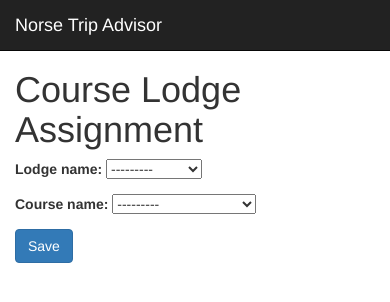
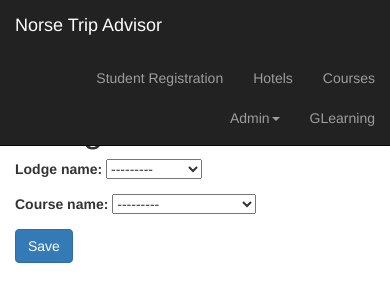
Before and after one commit to dichha/NorseTrip, a Django app: page /clAssignment in a window 390 px wide. Shown: the top 302 px of the page. Run offline with Django 3.2, Linux system fonts and the light colour scheme; data comes from the database, SQL or seed files in the repository; both versions use the stored data as it was after the commit; some libraries are stand-ins or nearby versions.

Commit message:
nav changes

```diff
--- a/norsetrip/tripadvise/models.py
+++ b/norsetrip/tripadvise/models.py
@@ -127,6 +127,7 @@ class User(models.Model):
 		return self.email
 
 	userId =  models.AutoField(primary_key = True, db_column = "UserId")
+	fullName = models.CharField(max_length = 50, db_column = "Name")
 	email = models.EmailField(db_column = "Email", max_length = 24)
 
 	ROLE_CHOICES = (('PROFESSOR', 'PROFESSOR'),
@@ -135,6 +136,9 @@ class User(models.Model):
 	                ('FACULTY', 'FACULTY'),
                 )
 	role = models.CharField(max_length = 9, choices = ROLE_CHOICES, db_column = "ROLE")
+	def get_absolute_url(self):
+		return reverse('tripadvise.views.user_detail',args=[str(self.userId)])
+
 
 class Review(models.Model):
 	def __int__(self):
@@ -171,7 +175,7 @@ class Review(models.Model):
 	comment = models.TextField(db_column = "Comment")
 	pub_date = models.DateTimeField(db_column = "Date")
 
-class Course_Assignment(models.Model):
+class Course_User_Assignment(models.Model):
 	def __int__(self):
 		return self.courseAssignId
 
--- a/norsetrip/tripadvise/templates/tripadvise/base.html
+++ b/norsetrip/tripadvise/templates/tripadvise/base.html
@@ -5,11 +5,88 @@
 #sign-in {
 color: lightgray;
 }
+/* Clearfix */
+.clearfix:before,
+.clearfix:after {
+    content: " ";
+    display: table;
+}
+.clearfix:after {
+    clear: both;
+}
+.clearfix {
+    *zoom: 1;
+}
+
+}
+nav {
+    position: relative;
+}
+
+nav li {
+    display: inline;
+    float: right;
+}
+nav a {
+    display: inline-block;
+    text-align: center;
+}
+nav li:last-child a {
+    border-right: 0;
+}
+nav a:hover, nav a:active {
+    background-color: #8c99a4;
+}
+nav a#pull {
+    display: none;
+}
+
+/* When the screen is less than 680 pixels wide, hide all list items,
+except for the first one ("Home"). Show the list item that contains
+the link to open and close the topnav (li.icon) */
+@media screen and (max-width:680px) {
+  ul.topnav li:not(:first-child) {display: none;}
+  ul.topnav li.icon {
+    float: right;
+    display: inline-block;
+  }
+}
+
+/* The "responsive" class is added to the topnav with JavaScript when
+the user clicks on the icon. This class makes the topnav look good on
+small screens */
+@media screen and (max-width:680px) {
+  ul.topnav.responsive {position: relative;}
+  ul.topnav.responsive li.icon {
+    position: absolute;
+    right: 0;
+    top: 0;
+  }
+  ul.topnav.responsive li {
+    float: none;
+    display: inline;
+  }
+  ul.topnav.responsive li a {
+    display: block;
+    text-align: left;
+  }
+}
+/*Smartphone*/
+@media only screen and (max-width : 320px) {
+    nav li {
+        display: block;
+        float: none;
+        width: 100%;
+    }
+    nav li a {
+        border-bottom: 1px solid #576979;
+    }
+}
 
 </style>
 
 <head>
-
+    <meta name="viewport" content="width=device-width,initial-scale=1, maximum-scale=1">
     <meta charset="utf-8">
     <meta http-equiv="X-UA-Compatible" content="IE=edge">
     <meta name="viewport" content="width=device-width, initial-scale=1">
@@ -18,7 +95,7 @@
     <meta name="google-signin-scope" content="profile email">
     <meta name="google-signin-client_id" content="83536201782-ftd54feptc5nm4dj3l009bktu41uaaiq.apps.googleusercontent.com">
 
-    <script src="https://apis.google.com/js/platform.js" async defer></script>
+
 
     <title>Norse Trip Advisor</title>
 
@@ -28,6 +105,8 @@
 
     <!-- Custom CSS -->
     <link rel="stylesheet" href="{% static 'css/tripadvise.css' %}">
+    <link rel="stylesheet" href="http://maxcdn.bootstrapcdn.com/bootstrap/3.3.6/css/bootstrap.min.css">
+
 
 </head>
 
@@ -35,33 +114,32 @@
 
     <!-- Navigation -->
     <nav class="navbar navbar-inverse navbar-fixed-top" role="navigation">
-        <div class="container">
+        <div class="container-fluid">
             <!-- Brand and toggle get grouped for better mobile display -->
             <div class="navbar-header">
                 <a class="navbar-brand" href="/">Norse Trip Advisor</a>
             </div>
             <!-- Collect the nav links, forms, and other content for toggling -->
-            <div class="collapse navbar-collapse" id="bs-example-navbar-collapse-1">
                 <ul class="nav navbar-nav navbar-right">
-                {% if user and not user.is_anonymous %}
                     <li> <a href="/courses.html">Courses</a> </li>
                     <li> <a href="/hotels.html">Hotels</a> </li>
-                    <li><a href="{% url 'post_course' %}" class="top-menu">Enter Course</a></li>
-                    <li> <a href="{% url 'post_lodge' %}" class="top-menu">Enter Lodge</a> </li>
-                    <li><a href="{% url 'clAssignment' %}" class="top_menu">C&L Assign</a></li>
+                    <li><a href="{% url 'post_user' %}" class="top_menu">Student Registration</a></li>
                     <li> <a href="http://www.luther.edu/global-learning/">GLearning</a> </li>
-                    <li> <a>Hello {{ user.get_full_name|default:user.username }}</a> </li>
-                    <li id="sign-out"><a href="{% url 'auth:logout' %}?next={{ request.path }}">Logout</a> </li>
-                {% else %}
-                	<li> <a href="{% url 'social:begin' 'google-oauth2' %}?next={{ request.path }}"> Login with Norse Key</a> </li>
 
-                    <!-- <li> <a href="login.html">Login</a> </li>
-                </ul> -->
+                    <li class="dropdown">
+                        <a class="dropdown-toggle" data-toggle="dropdown" >Admin<span class="caret"></span></a>
+                        <ul class="dropdown-menu">
+                            <li><a href="{% url 'tripadvise.views.post_course' %}"class="top-menu">Enter Course</a></li>
+                            <li> <a href="{% url 'tripadvise.views.post_lodge' %}"class="top-menu">Enter Lodge</a> </li>
+                            <li><a href="{% url 'tripadvise.views.clAssignment' %}"class="top_menu">C&L Assign</a></li>
+                        </ul>
+                    </li>
+
+
+
                    <!--  <li id="sign-in"> <a class="g-signin2" data-onsuccess="onSignIn" data-theme="dark"></a> </li> -->
-                    <!-- <li> <a href="#" onclick="signOut();">Sign out</a> </li> -->
-                {% endif %}
+                    <!-- <li> <a href="#" onclick="signOut();">Signout</a> </li> -->
                 </ul>
-            </div>
         </div>
     </nav>
 
@@ -76,7 +154,7 @@
         // Useful data for your client-side scripts:
         var profile = googleUser.getBasicProfile();
         SignedIn = true;
-        console.log("ID: " + profile.getId()); // Don't send this directly to your server!
+        console.log("ID: " + profile.getId()); // Don't send thisdirectly to your server!
         console.log("Name: " + profile.getName());
         console.log("Image URL: " + profile.getImageUrl());
         console.log("Email: " + profile.getEmail());
@@ -84,15 +162,13 @@
         // The ID token you need to pass to your backend:
         var id_token = googleUser.getAuthResponse().id_token;
         console.log("ID Token: " + id_token);
-        document.getElementById("sign-in").innerHTML = 'Logged in as ' + profile.getName();
-      };
+        document.getElementById('sign-in').innerHTML = 'Logged in as '+ profile.getName();};
         function signOut() {
         var auth2 = gapi.auth2.getAuthInstance();
         auth2.signOut().then(function () {
-      	console.log('User signed out. (Google)');
+          console.log('User signed out.');
           SignedIn = false;
           location.reload();
-
         });
     }
     </script>
@@ -101,8 +177,10 @@
     {% endblock %}
 
     <script src="{% static 'js/bootstrap.min.js' %}"></script>
-
     <script src="{% static 'js/jquery.js' %}"></script>
+    <script src="https://ajax.googleapis.com/ajax/libs/jquery/1.12.0/jquery.min.js"></script>
+    <script src="http://maxcdn.bootstrapcdn.com/bootstrap/3.3.6/js/bootstrap.min.js"></script>
+    <script src="https://apis.google.com/js/platform.js" async defer></script>
 </body>
 
 </html>
--- a/norsetrip/tripadvise/views.py
+++ b/norsetrip/tripadvise/views.py
@@ -126,6 +126,7 @@ def clAssignment(request):
 
     return render(request, 'tripadvise/clAssignment.html',{'form':form})
 
+
 def post_course(request):
     if request.method =="POST":
         #request.POST or None is builtin validation
@@ -148,10 +149,10 @@ def post_user(request):
         if form.is_valid():
             user = form.save(commit=False)
             user.save()
-            messages.success(request, "Successfully Created")
-            return HttpResponseRedirect(user.get_absolute_url())
-        else:
-            messages.error(request, "Not Successfully Created")
+        #     messages.success(request, "Successfully Created")
+        #     return HttpResponseRedirect(user.get_absolute_url())
+        # else:
+        #     messages.error(request, "Not Successfully Created")
     else:
         form = UserForm()
     return render(request, 'tripadvise/post_user.html', {'form':form})
```
Also changed, not shown: norsetrip/db.sqlite3. Lines whose indentation alone changed are shown as unchanged.
